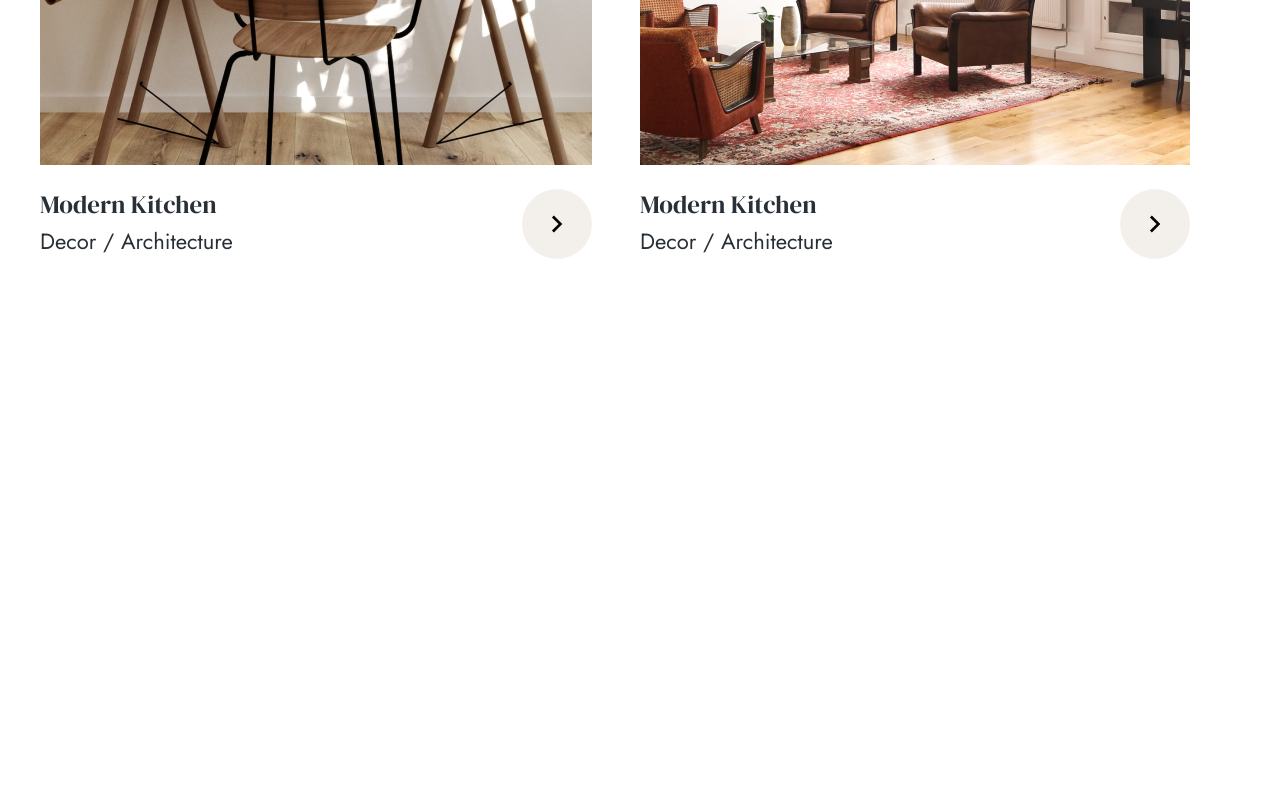
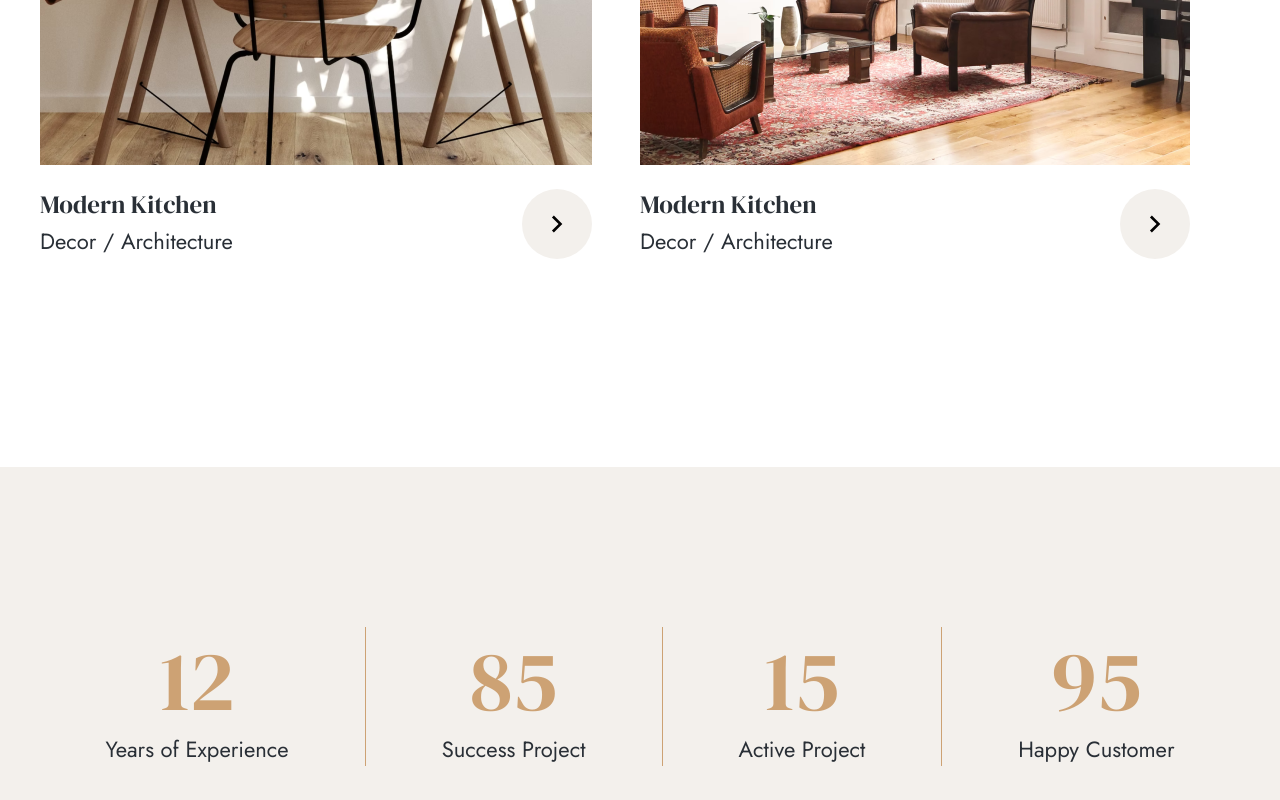
Before and after one commit to nhui98/interno-nextjs, a Next.js app: page / in a window 1280 px wide. Shown: the part 4815-5615 px from the top of the page. Before the commit the page ends 5074 px from the top, so only its background shows below. Built offline with nearby package versions, Linux system fonts and the light colour scheme.

Commit message:
home counter

```diff
--- a/src/app/page.tsx
+++ b/src/app/page.tsx
@@ -1,6 +1,7 @@
 import AboutUs from "@/components/home/about-us";
 import Banner from "@/components/home/banner";
 import Clients from "@/components/home/clients";
+import Counter from "@/components/home/counter";
 import Projects from "@/components/home/projects";
 import Testimonials from "@/components/home/testimonials";
 import Work from "@/components/home/work";
@@ -14,6 +15,7 @@ export default function Home() {
       <Testimonials />
       <Clients />
       <Projects />
+      <Counter />
     </main>
   );
 }
--- /dev/null
+++ b/src/components/home/counter.tsx
@@ -0,0 +1,39 @@
+import Container from "../container";
+
+const counters = [
+  {
+    value: 12,
+    title: "Years of Experience",
+  },
+  {
+    value: 85,
+    title: "Success Project",
+  },
+  {
+    value: 15,
+    title: "Active Project",
+  },
+  {
+    value: 95,
+    title: "Happy Customer",
+  },
+];
+
+export default function Counter() {
+  return (
+    <section className="mt-52 bg-grey">
+      <Container>
+        <div className="flex justify-center gap-x-[76px] px-12 py-40 [&>*:nth-child(1)]:border-r [&>*:nth-child(1)]:border-r-brown [&>*:nth-child(1)]:pr-[76px] [&>*:nth-child(2)]:border-r [&>*:nth-child(2)]:border-r-brown [&>*:nth-child(2)]:pr-[76px] [&>*:nth-child(3)]:border-r [&>*:nth-child(3)]:border-r-brown [&>*:nth-child(3)]:pr-[76px]">
+          {counters.map((counter) => (
+            <div key={counter.title} className="flex flex-col items-center">
+              <div className="text-center font-serif text-7xl text-brown">
+                {counter.value}
+              </div>
+              <span className="text-center text-lg">{counter.title}</span>
+            </div>
+          ))}
+        </div>
+      </Container>
+    </section>
+  );
+}
```
